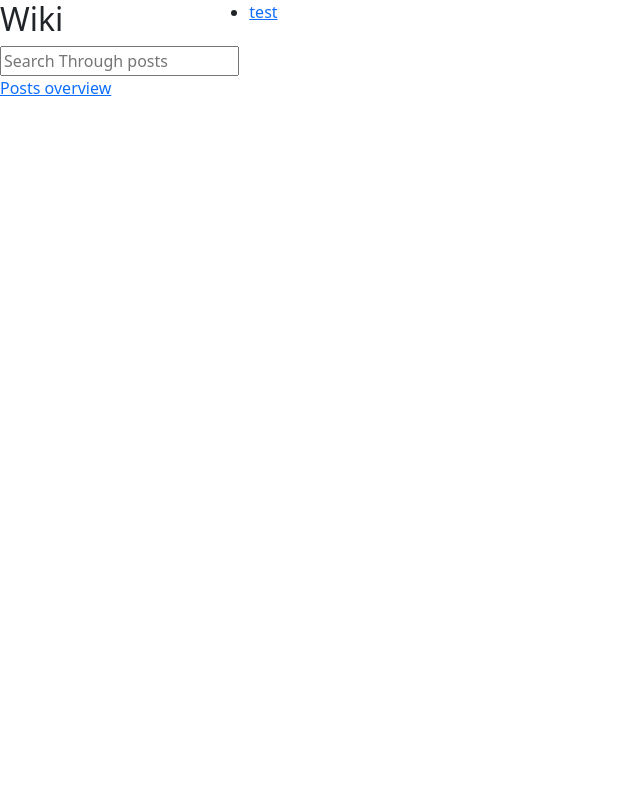
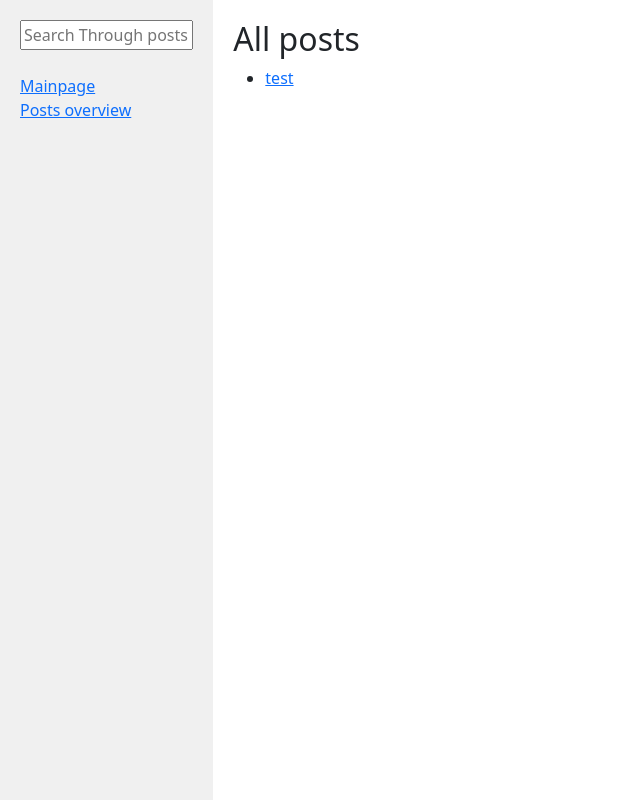
Before and after one commit to sir-ragna/django-wiki, a Django app: page /posts/ in a window 1280 px wide. Shown: that part, without its empty margins (0-640 px from the left). Run offline with Django 3.2, Linux system fonts and the light colour scheme; the page is wider than the window, and the part outside it is not shown.

Commit message:
fix sidebar layout

```diff
--- /dev/null
+++ b/posts/static/default.css
@@ -0,0 +1,27 @@
+
+.wrapper {
+    display: flex;
+    width: 100%;
+    align-items: stretch;
+}
+
+.sidebar {
+    background-color: #f0f0f0;
+    min-height: 100vh;
+    margin: 0px;
+    padding:20px;
+}
+
+.content {
+    padding: 20px;
+}
+
+.nav_links {
+    list-style-type: none;
+    margin: 0;
+    padding: 0;
+}
+
+.searchbar {
+    width: 100%;
+}
--- a/posts/templates/base.html.j2
+++ b/posts/templates/base.html.j2
@@ -1,27 +1,29 @@
-<!DOCTYPE html>
+{% load static %}<!DOCTYPE html>
 <html lang="en">
 <head>
     <meta charset="UTF-8">
     <meta http-equiv="X-UA-Compatible" content="IE=edge">
     <meta name="viewport" content="width=device-width, initial-scale=1.0">
-
     <!-- Bootstrap through CDN -->
     <link href="https://cdn.jsdelivr.net/npm/bootstrap@5.1.3/dist/css/bootstrap.min.css" rel="stylesheet" integrity="sha384-1BmE4kWBq78iYhFldvKuhfTAU6auU8tT94WrHftjDbrCEXSU1oBoqyl2QvZ6jIW3" crossorigin="anonymous">
 
+    <link href="{% static 'default.css' %}" rel="stylesheet">
     <title>posts</title>
 </head>
 <body>
-<div class="row">
-    <div class="col col-lg-2 col-md-3">
-        <h2>Wiki</h2>
+<div class="wrapper">
+    <div class="sidebar col-lg-2 col-md-3">
+        {# <h2>Search</h2> #}
         <form>
-            <input class="search" type="text" name="q" placeholder="Search Through posts">
+            <input class="searchbar" type="text" name="q" placeholder="Search Through posts">
         </form>
-        <div>
-            <a href="{% url 'index' %}">Posts overview</a>
-        </div>
+        <br>
+        <ul class="nav_links">
+            <li><a href="{% url 'mainpage' %}">Mainpage</a></li>
+            <li><a href="{% url 'index' %}">Posts overview</a></li>
+        </ul>
     </div>
-    <div class="col col-lg-10 col-md-9">
+    <div class="content col-lg-10 col-md-9">
         {% block content %}
         {% endblock content %}
     </div>
--- a/posts/templates/posts.html.j2
+++ b/posts/templates/posts.html.j2
@@ -2,6 +2,7 @@
 {% extends "base.html.j2" %}
 
 {% block content %}
+    <h2>All posts</h2>
     <ul>
     {% for post in posts %}
         <li>
```
